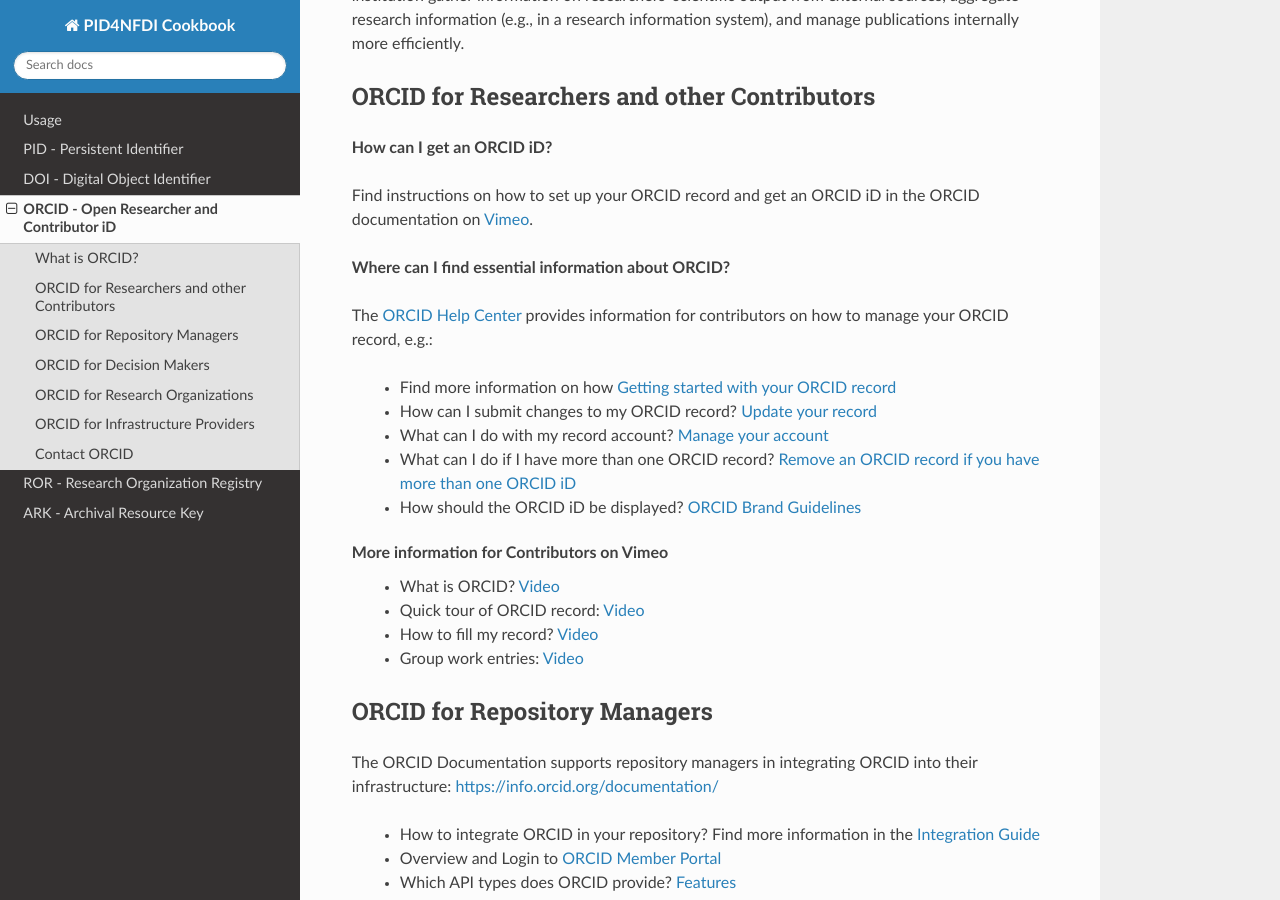
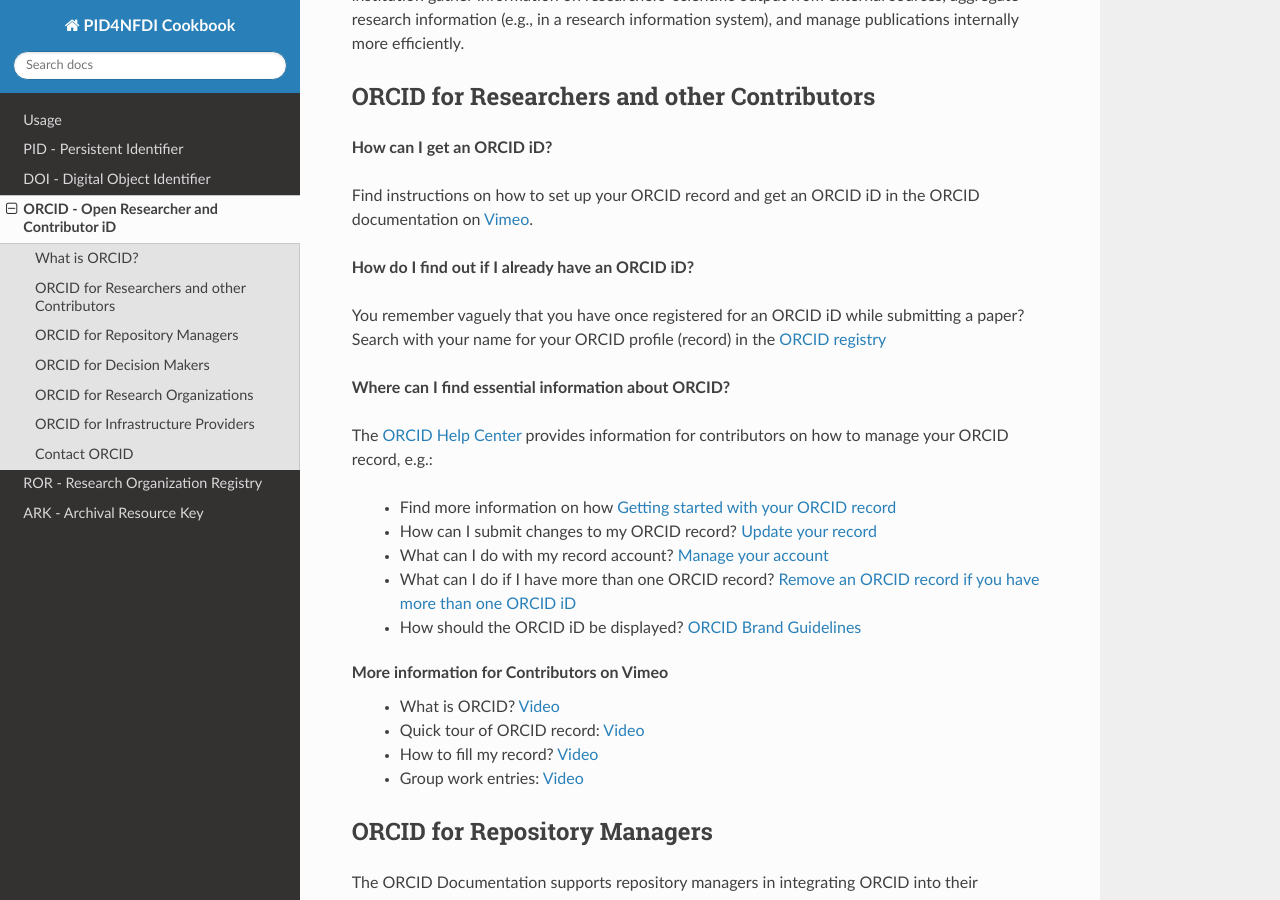
Before and after one commit to stephw-tib/pid4nfdi-training, a Sphinx documentation site: the page built from docs/source/orcid.rst, in a window 1280 px wide and 900 px high, scrolled down 472 px. Built offline with Sphinx 7.4.7 and the Read the Docs theme 3.1.0, drawn with Linux system fonts in a browser that asks for light colours; pages that are not in the unit, such as notebooks, are missing from menus.

Commit message:
Update orcid.rst
minor

Signed-off-by: stephw-tib <62946028+stephw-tib@users.noreply.github.com>

```diff
--- a/docs/source/orcid.rst
+++ b/docs/source/orcid.rst
@@ -21,6 +21,9 @@
 
 Find instructions on how to set up your ORCID record and get an ORCID iD in the ORCID documentation on `Vimeo <https://vimeo.com/showcase/4268215/video/236778203>`_.
 
+**How do I find out if I already have an ORCID iD?**
+
+You remember vaguely that you have once registered for an ORCID iD while submitting a paper? Search with your name for your ORCID profile (record) in the `ORCID registry <https://orcid.org/>`_
 
 
 **Where can I find essential information about ORCID?**
```
